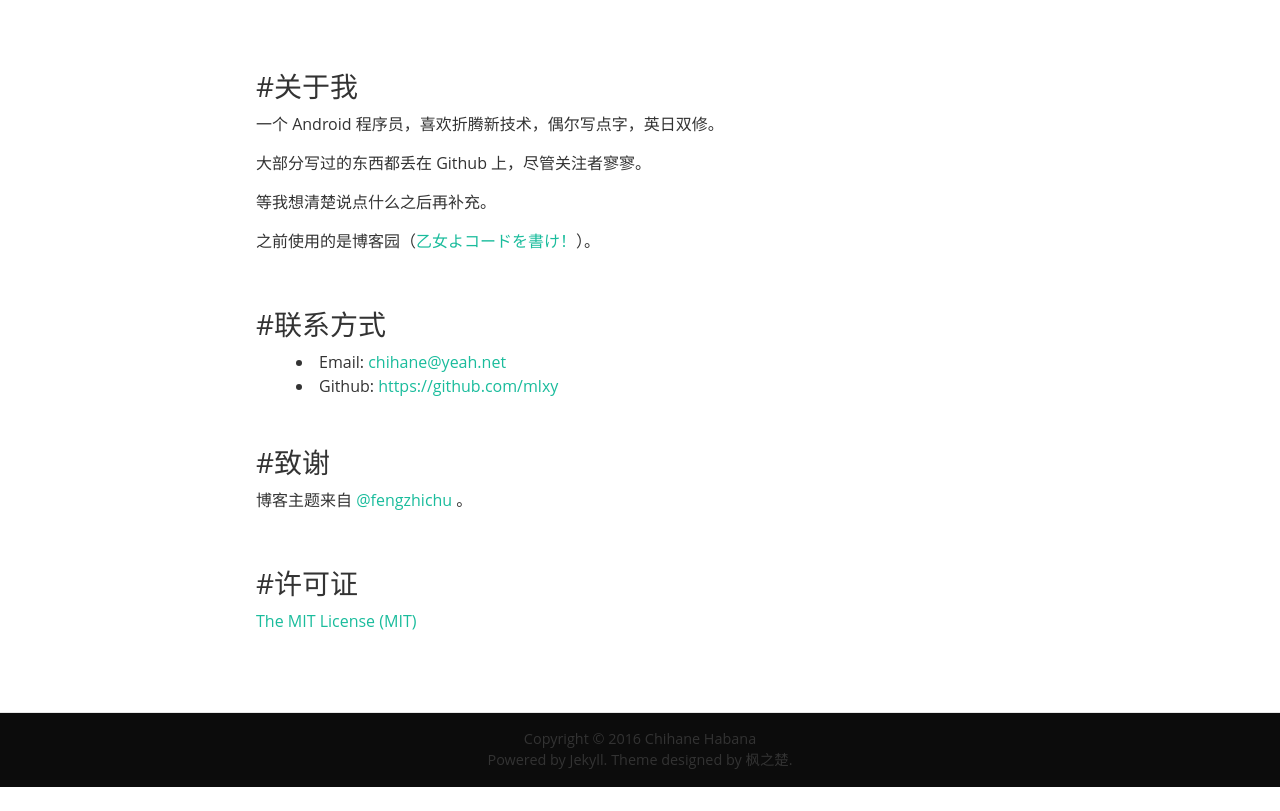
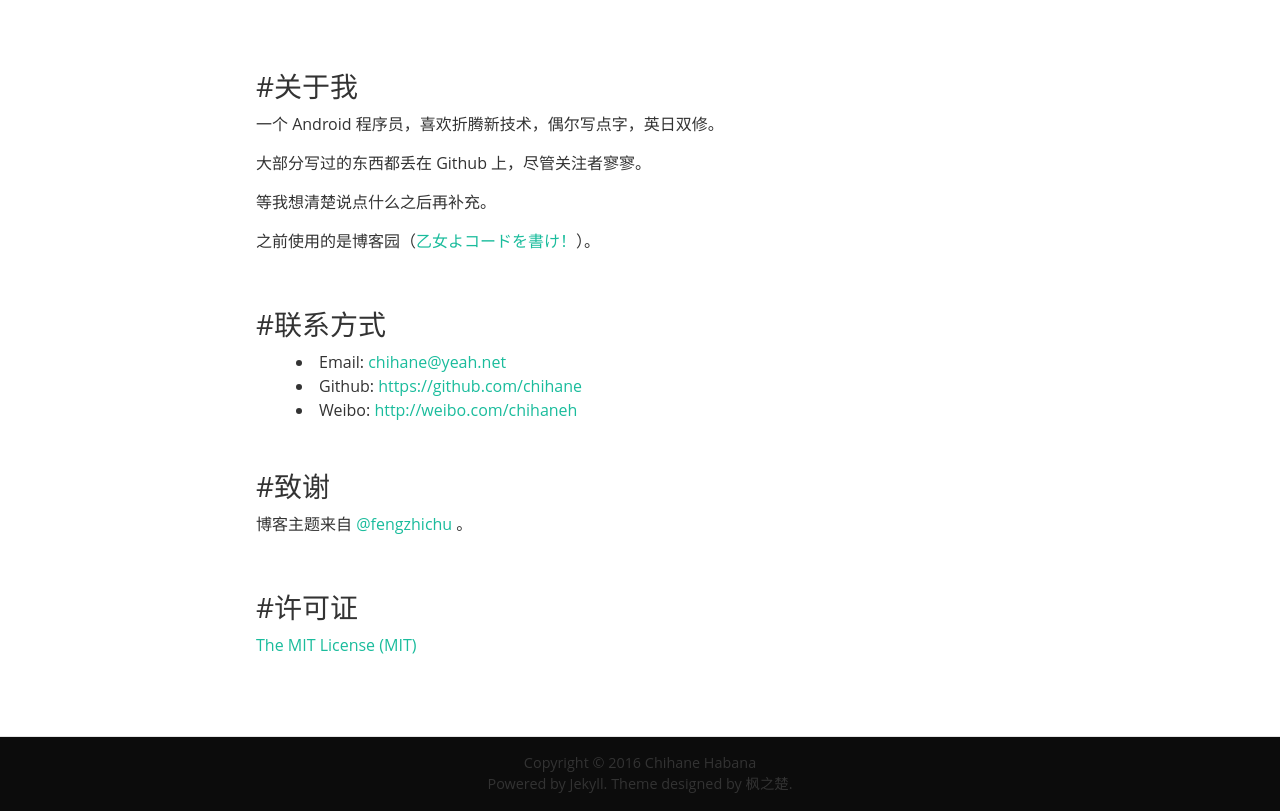
Before and after one commit to chihane/chihane.github.io, a Jekyll site: the page built from about.md, in a window 1280 px wide and 900 px high, scrolled down 221 px, cut to the strip 89-900 px from the top of the window. Built offline with Jekyll 4.4.1, drawn with Linux system fonts in a browser that asks for light colours; nearby versions of some CDN libraries; some web fonts are replaced; Markdown is read by kramdown in place of the engine named in the settings; before the commit the page ends 1097 px from its top, so only the background shows below that.

Commit message:
改联系方式

```diff
--- a/_config.yml
+++ b/_config.yml
@@ -11,7 +11,7 @@ theme:
   yoursitetitle: 乙女よ、コードを書け！
   full_name: Chihane Habana
   gravatar: # Email MD5 hash
-  description: "Chihane Habana mlxy Android Programmer" # used by search engines
+  description: "Chihane Habana Android Programmer" # used by search engines
   visiblewords: 200
   # Header and footer text
  # header_text:
@@ -29,7 +29,7 @@ theme:
   dribbble:
   facebook:
   flickr:
-  github: "mlxy"
+  github: "chihane"
   weibo: "chihaneh"
   google_plus:
   instagram:
--- a/about.md
+++ b/about.md
@@ -19,7 +19,8 @@ permalink: /about/
 ### #联系方式
 
 - Email: <{{site.theme.email_address}}>
-- Github: <https://github.com/mlxy>
+- Github: <https://github.com/chihane>
+- Weibo: <http://weibo.com/chihaneh>
 
 <br>
 
```
